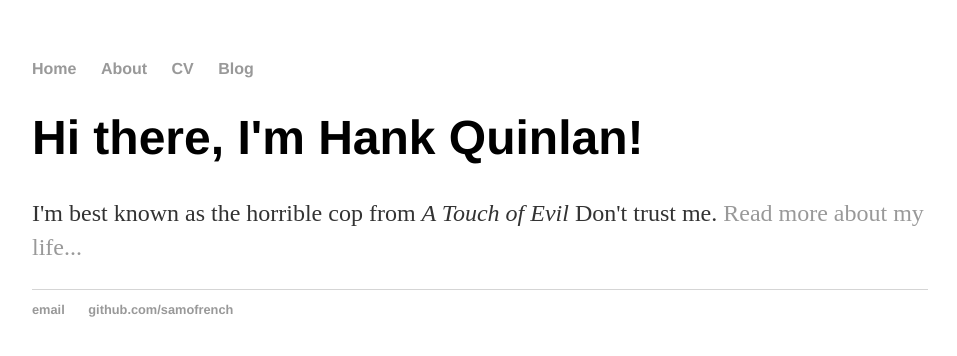
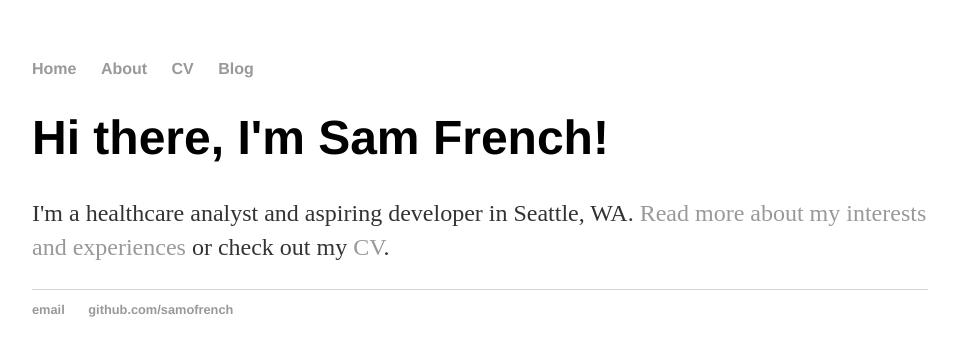
Before and after one commit to samofrench/samofrench.github.io, a Jekyll site: the page built from index.html, in a window 1280 px wide. Shown: the top 356 px of the page, without its empty margins (160-1117 px from the left). Built offline with Jekyll 4.4.1, drawn with Linux system fonts in a browser that asks for light colours.

Commit message:
Update index.html

```diff
--- a/index.html
+++ b/index.html
@@ -1,8 +1,8 @@
 ---
 layout: default
-title: Hank Quinlan, Horrible Cop
+title: Sam French
 ---
 <div class="blurb">
-	<h1>Hi there, I'm Hank Quinlan!</h1>
-	<p>I'm best known as the horrible cop from <em>A Touch of Evil</em> Don't trust me. <a href="/about">Read more about my life...</a></p>
+	<h1>Hi there, I'm Sam French!</h1>
+	<p>I'm a healthcare analyst and aspiring developer in Seattle, WA. <a href="/about">Read more about my interests and experiences </a> or check out my <a href="/cv"> CV</a>. </a></p>
 </div><!-- /.blurb -->
```
